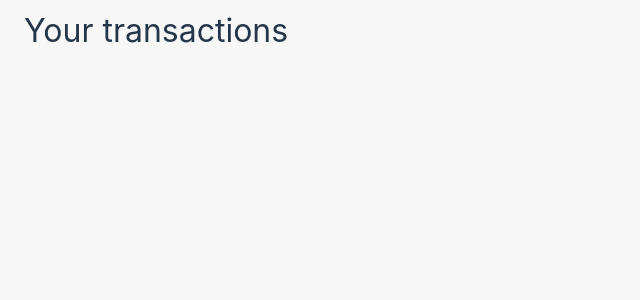
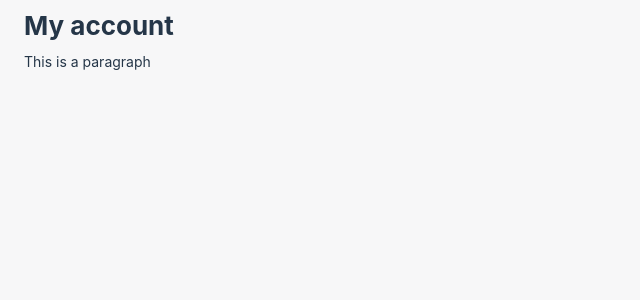
Before and after one commit to SuperchillB/clearscore, a React app: page / in a window 1280 px wide. Shown: the top 300 px of the page, without its empty margins (0-640 px from the left). Built offline with nearby package versions, Linux system fonts and the light colour scheme; no server answers.

Commit message:
Create Box, Heading and Paragraph elements

```diff
--- /dev/null
+++ b/src/components/elements/Box/Box.styles.ts
@@ -0,0 +1,19 @@
+import styled from 'styled-components';
+import {
+  compose,
+  space,
+  layout,
+  flexbox,
+  border,
+  position,
+  color,
+} from 'styled-system';
+import BoxProps from './types';
+
+export const Box = styled.div<BoxProps>(
+  {
+    boxSizing: 'border-box',
+    minWidth: 0,
+  },
+  compose(space, color, layout, flexbox, border, position),
+);
--- /dev/null
+++ b/src/components/elements/Box/index.ts
@@ -0,0 +1 @@
+export * from './Box.styles';
--- /dev/null
+++ b/src/components/elements/Box/types.ts
@@ -0,0 +1,17 @@
+import {
+  BorderProps,
+  ColorProps,
+  FlexboxProps,
+  LayoutProps,
+  PositionProps,
+  SpaceProps,
+} from 'styled-system';
+
+type BoxProps = SpaceProps &
+  ColorProps &
+  LayoutProps &
+  FlexboxProps &
+  BorderProps &
+  PositionProps;
+
+export default BoxProps;
--- /dev/null
+++ b/src/components/elements/Heading/Heading.styles.ts
@@ -0,0 +1,44 @@
+import styled from 'styled-components';
+import {
+  border,
+  color,
+  compose,
+  flexbox,
+  layout,
+  position,
+  space,
+  typography,
+  variant,
+} from 'styled-system';
+import { HeadingProps } from './types';
+
+const headingStyles = {
+  mt: '0rem',
+  mb: '0rem',
+  color: 'midnight',
+  fontWeight: 'bold',
+  // fontFamily: 'heading',
+};
+
+export const Heading = styled.h1.attrs<HeadingProps>(({ variant: size }) => ({
+  as: size,
+}))<HeadingProps>(
+  variant({
+    variants: {
+      h2: {
+        ...headingStyles,
+        fontSize: 'xlarge', // Or 3
+      },
+      h3: {
+        ...headingStyles,
+        fontSize: 'large', // Or 2
+      },
+      // Could add more headings (h1, h4, ...)
+    },
+  }),
+  compose(space, color, layout, flexbox, border, position, typography),
+);
+
+Heading.defaultProps = {
+  variant: 'h2',
+};
--- /dev/null
+++ b/src/components/elements/Heading/index.ts
@@ -0,0 +1 @@
+export * from './Heading.styles';
--- /dev/null
+++ b/src/components/elements/Heading/types.ts
@@ -0,0 +1,21 @@
+import {
+  BorderProps,
+  ColorProps,
+  FlexboxProps,
+  LayoutProps,
+  PositionProps,
+  SpaceProps,
+  TypographyProps,
+} from 'styled-system';
+
+export type HeadingFunctionsProps = SpaceProps &
+  ColorProps &
+  LayoutProps &
+  FlexboxProps &
+  BorderProps &
+  PositionProps &
+  TypographyProps;
+
+export type HeadingProps = {
+  variant: 'h2' | 'h3'; // Could add more headings (h1, h4, ...)
+} & HeadingFunctionsProps;
--- /dev/null
+++ b/src/components/elements/Paragraph/Paragraph.styles.ts
@@ -0,0 +1,39 @@
+import styled from 'styled-components';
+import {
+  border,
+  color,
+  compose,
+  flexbox,
+  layout,
+  position,
+  space,
+  typography,
+  variant,
+} from 'styled-system';
+import { ParagraphProps } from './types';
+
+const paragraphStyles = {
+  mt: '0rem',
+  mb: '0rem',
+  fontWeight: 'normal',
+};
+
+export const Paragraph = styled.p<ParagraphProps>(
+  variant({
+    variants: {
+      body: {
+        ...paragraphStyles,
+        fontSize: 'small', // or 2
+      },
+      subTitle: {
+        ...paragraphStyles,
+        fontSize: 'tiny', // or 1
+      },
+    },
+  }),
+  compose(space, color, layout, flexbox, border, position, typography),
+);
+
+Paragraph.defaultProps = {
+  variant: 'body',
+};
--- /dev/null
+++ b/src/components/elements/Paragraph/index.ts
@@ -0,0 +1 @@
+export * from './Paragraph.styles';
--- /dev/null
+++ b/src/components/elements/Paragraph/types.ts
@@ -0,0 +1,21 @@
+import {
+  BorderProps,
+  ColorProps,
+  FlexboxProps,
+  LayoutProps,
+  PositionProps,
+  SpaceProps,
+  TypographyProps,
+} from 'styled-system';
+
+export type ParagraphFunctionsProps = SpaceProps &
+  ColorProps &
+  LayoutProps &
+  FlexboxProps &
+  BorderProps &
+  PositionProps &
+  TypographyProps;
+
+export type ParagraphProps = {
+  variant: 'body' | 'subTitle';
+} & ParagraphFunctionsProps;
--- a/src/pages/AccountPage/index.tsx
+++ b/src/pages/AccountPage/index.tsx
@@ -1,17 +1,27 @@
 import React from 'react';
+import { Box } from '../../components/elements/Box';
+import { Heading } from '../../components/elements/Heading';
+import { Paragraph } from '../../components/elements/Paragraph';
 import { TEST_USER_ID } from '../../constants';
 import useGetAccount from '../../hooks/queries/accounts/useGetAccount';
 
 const AccountPage = () => {
   const {
     data: accountData,
-    // isError: isErrorAccount,
-    // isLoading: isLoadingAccount,
+    isError: isErrorAccount,
+    isLoading: isLoadingAccount,
   } = useGetAccount(TEST_USER_ID);
 
-  console.warn('', accountData);
+  console.log('', { accountData, isErrorAccount, isLoadingAccount });
 
-  return <h1>Your transactions</h1>;
+  return (
+    <Box>
+      <Heading my="large" variant="h2">
+        My account
+      </Heading>
+      <Paragraph variant="body">This is a paragraph</Paragraph>
+    </Box>
+  );
 };
 
 export default AccountPage;
```
